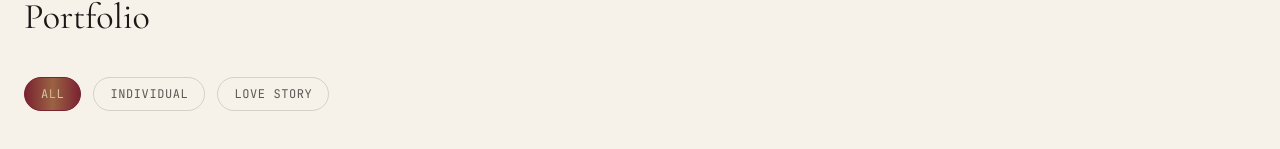
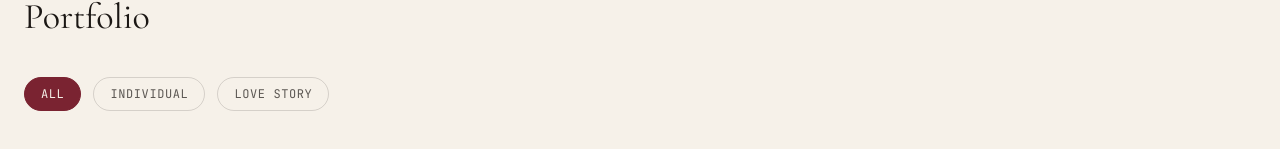
Before and after one commit to w1ha1/irina-polyanskaya, a Next.js app: page /en/gallery in a window 1280 px wide. Shown: the part 174-323 px from the top of the page. Built offline with nearby package versions, Linux system fonts and the light colour scheme.

Commit message:
Revert "Добавить переливающийся блик на активную кнопку фильтра портфолио"
This reverts commit 37519b6fe144dbc1189e757c07c8fecb7ce045de.

```diff
--- a/app/globals.css
+++ b/app/globals.css
@@ -19,19 +19,3 @@ body {
   background-color: var(--color-paper);
   color: var(--color-ink);
 }
-
-/* A light streak sweeping once across a just-activated filter pill — like
-   light catching fabric. Plays once (no `infinite`); the element itself is
-   only mounted for the duration of the sweep, see CategoryFilter.tsx. */
-@keyframes pill-shimmer {
-  from {
-    transform: translateX(-100%);
-  }
-  to {
-    transform: translateX(100%);
-  }
-}
-
-.animate-pill-shimmer {
-  animation: pill-shimmer 0.9s ease-out;
-}
--- a/components/gallery/CategoryFilter.tsx
+++ b/components/gallery/CategoryFilter.tsx
@@ -37,17 +37,11 @@ export function CategoryFilter({
           aria-selected={active === f.id}
           onClick={() => handleClick(f.id)}
           className={cn(
-            'relative overflow-hidden rounded-full border px-4 py-2 font-mono text-xs uppercase tracking-wider transition-colors active:scale-95',
+            'rounded-full border px-4 py-2 font-mono text-xs uppercase tracking-wider transition-colors active:scale-95',
             active === f.id ? 'border-wine bg-wine text-paper' : 'border-ink/15 text-ink/70 hover:border-wine/50'
           )}
         >
           {f.label}
-          {active === f.id && !reducedMotion && (
-            <span
-              aria-hidden="true"
-              className="animate-pill-shimmer pointer-events-none absolute inset-0 bg-gradient-to-r from-transparent via-gold/60 to-transparent"
-            />
-          )}
         </button>
       ))}
     </div>
```
